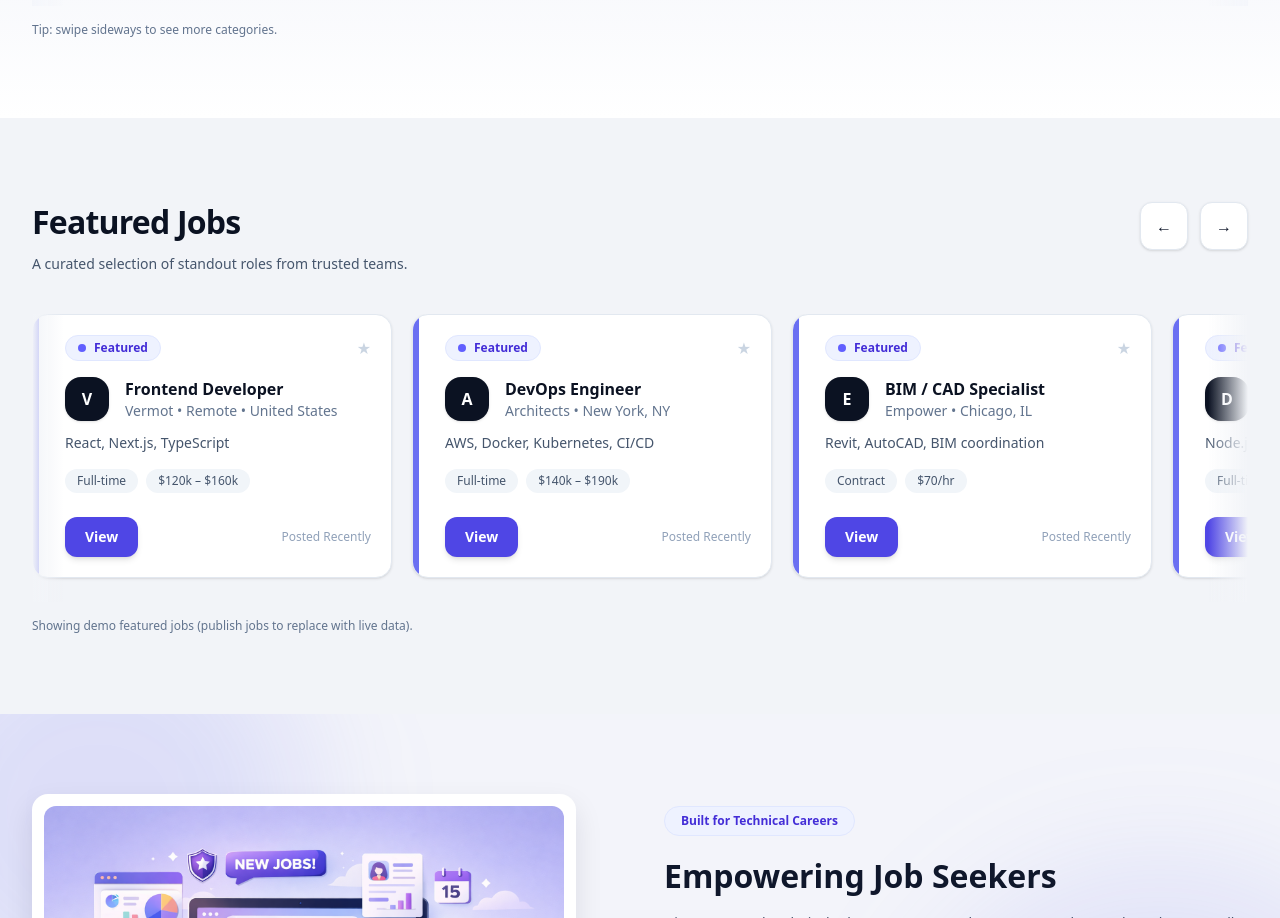
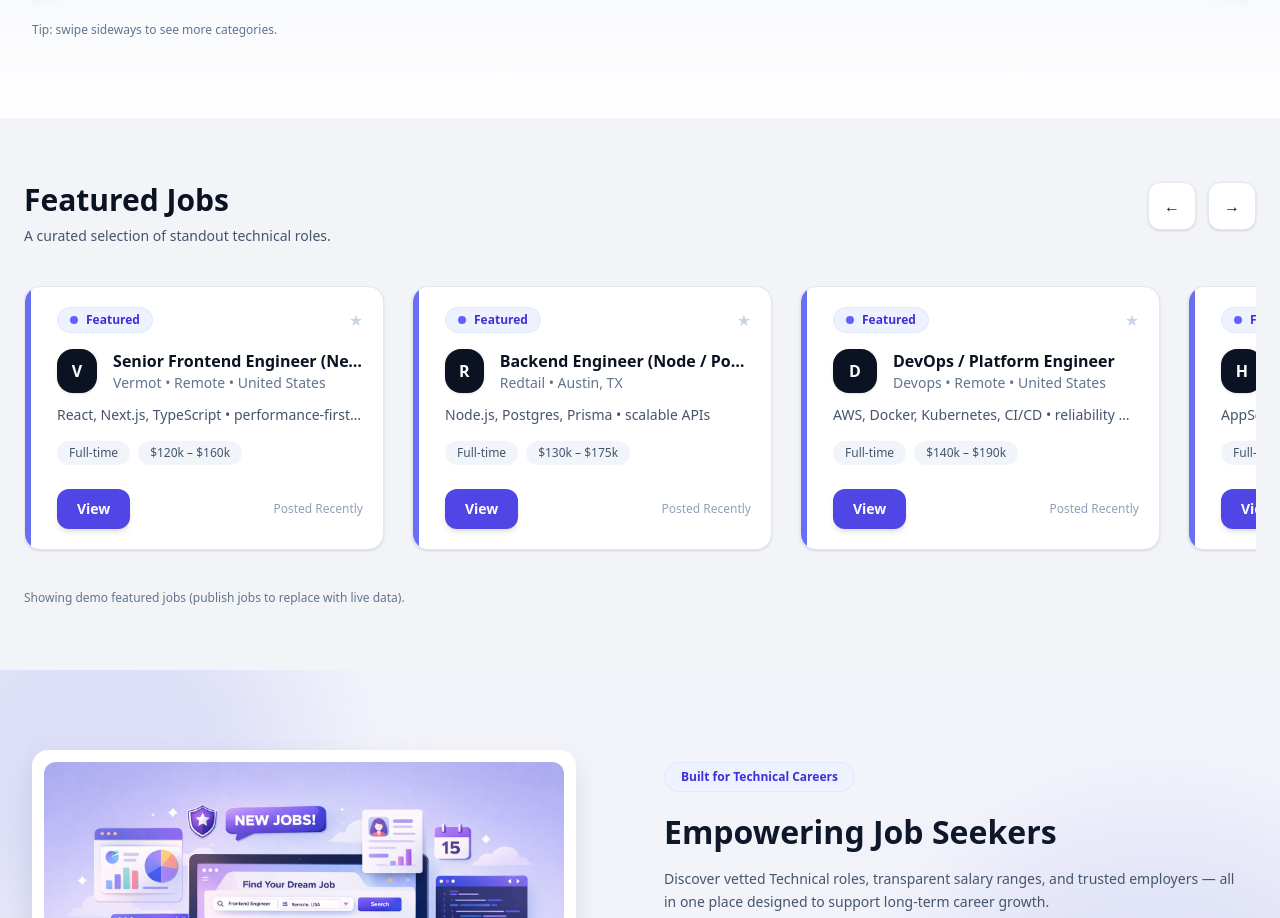
Before and after one commit to adebisidolapo/technicaljobboard, a Next.js app: page / in a window 1280 px wide. Shown: the part 1550-2468 px from the top of the page. Built offline with nearby package versions, Linux system fonts and the light colour scheme; no server answers; the database is empty.

Commit message:
update featured job sectio

```diff
--- a/components/home/FeaturedJobsSection.tsx
+++ b/components/home/FeaturedJobsSection.tsx
@@ -15,51 +15,73 @@ type FeaturedCardJob = {
   href: string;
 };
 
-// Keep UI alive even if DB has 0 jobs
+// ✅ Always keep a full “technical” fallback so UI never looks empty
 const FALLBACK_FEATURED_JOBS: FeaturedCardJob[] = [
   {
     id: "fallback-1",
-    title: "Frontend Developer",
+    title: "Senior Frontend Engineer (Next.js)",
     company: "Vermot",
     location: "Remote • United States",
-    description: "React, Next.js, TypeScript",
+    description: "React, Next.js, TypeScript • performance-first UI",
     type: "Full-time",
     pay: "$120k – $160k",
     posted: "Recently",
-    href: "/all-jobs",
+    href: "/all-jobs?q=Frontend&remote=true",
   },
   {
     id: "fallback-2",
-    title: "DevOps Engineer",
-    company: "Architects",
-    location: "New York, NY",
-    description: "AWS, Docker, Kubernetes, CI/CD",
+    title: "Backend Engineer (Node / Postgres)",
+    company: "Redtail",
+    location: "Austin, TX",
+    description: "Node.js, Postgres, Prisma • scalable APIs",
+    type: "Full-time",
+    pay: "$130k – $175k",
+    posted: "Recently",
+    href: "/all-jobs?q=Backend",
+  },
+  {
+    id: "fallback-3",
+    title: "DevOps / Platform Engineer",
+    company: "Devops",
+    location: "Remote • United States",
+    description: "AWS, Docker, Kubernetes, CI/CD • reliability & automation",
     type: "Full-time",
     pay: "$140k – $190k",
     posted: "Recently",
-    href: "/all-jobs",
-  },
-  {
-    id: "fallback-3",
-    title: "BIM / CAD Specialist",
-    company: "Empower",
-    location: "Chicago, IL",
-    description: "Revit, AutoCAD, BIM coordination",
-    type: "Contract",
-    pay: "$70/hr",
-    posted: "Recently",
-    href: "/all-jobs",
+    href: "/all-jobs?q=DevOps&remote=true",
   },
   {
     id: "fallback-4",
-    title: "Backend Engineer",
-    company: "Devops",
-    location: "Remote",
-    description: "Node.js, Postgres, Prisma",
+    title: "Security Engineer (AppSec)",
+    company: "Hired Engineer",
+    location: "Remote • United States",
+    description: "AppSec, cloud controls, secure-by-default SDLC",
     type: "Full-time",
-    pay: "$130k – $175k",
+    pay: "$145k – $200k",
     posted: "Recently",
-    href: "/all-jobs",
+    href: "/all-jobs?q=Security&remote=true",
+  },
+  {
+    id: "fallback-5",
+    title: "Data Engineer",
+    company: "Architects",
+    location: "New York, NY",
+    description: "Pipelines, data quality, analytics foundations",
+    type: "Full-time",
+    pay: "$125k – $175k",
+    posted: "Recently",
+    href: "/all-jobs?q=Data",
+  },
+  {
+    id: "fallback-6",
+    title: "Site Reliability Engineer (SRE)",
+    company: "NovaTech",
+    location: "Remote • United States",
+    description: "Observability, incident response, SLAs, tooling",
+    type: "Full-time",
+    pay: "$135k – $185k",
+    posted: "Recently",
+    href: "/all-jobs?q=SRE&remote=true",
   },
 ];
 
@@ -99,8 +121,7 @@ function payText(j: ApiJob) {
   const min = j.salaryMin ?? null;
   const max = j.salaryMax ?? null;
 
-  if (min && max)
-    return `$${Number(min).toLocaleString()} – $${Number(max).toLocaleString()}`;
+  if (min && max) return `$${Number(min).toLocaleString()} – $${Number(max).toLocaleString()}`;
   if (min) return `From $${Number(min).toLocaleString()}`;
   if (max) return `Up to $${Number(max).toLocaleString()}`;
   return "—";
@@ -130,9 +151,9 @@ export default function FeaturedJobsSection() {
   const [items, setItems] = useState<FeaturedCardJob[]>([]);
   const [loading, setLoading] = useState(true);
 
+  // ✅ If API returns nothing or fails, keep full fallback list
   const displayJobs = useMemo(() => {
-    if (!items.length) return FALLBACK_FEATURED_JOBS;
-    return items;
+    return items.length ? items : FALLBACK_FEATURED_JOBS;
   }, [items]);
 
   useEffect(() => {
@@ -142,15 +163,11 @@ export default function FeaturedJobsSection() {
       try {
         setLoading(true);
 
-        const res = await fetch("/api/jobs/search?take=12&skip=0", {
-          cache: "no-store",
-        });
-
+        const res = await fetch("/api/jobs/search?take=12&skip=0", { cache: "no-store" });
         const text = await res.text();
         const data = text ? JSON.parse(text) : null;
 
-        if (!res.ok || data?.ok === false)
-          throw new Error(data?.error || "Failed to load");
+        if (!res.ok || data?.ok === false) throw new Error(data?.error || "Failed to load");
 
         const apiItems: ApiJob[] = data?.items ?? [];
         const mapped = apiItems.map(toCardJob);
@@ -170,35 +187,27 @@ export default function FeaturedJobsSection() {
   }, []);
 
   const scrollBy = (dx: number) => {
-    document
-      .getElementById("featured-carousel")
-      ?.scrollBy({ left: dx, behavior: "smooth" });
+    document.getElementById("featured-carousel")?.scrollBy({ left: dx, behavior: "smooth" });
   };
 
   return (
-    <section
-      id="featured"
-      className="relative overflow-hidden bg-[#F2F4F8] py-14 sm:py-16 md:py-20"
-    >
-      <div className="mx-auto w-full max-w-7xl px-4 sm:px-6 lg:px-8">
-        <div className="flex flex-col gap-4 sm:flex-row sm:items-start sm:justify-between">
+    <section id="featured" className="relative overflow-hidden py-16 bg-[#F2F4F8]">
+      <div className="max-w-7xl mx-auto px-6">
+        <div className="flex items-start justify-between gap-6">
           <div>
-            <h2 className="text-[clamp(1.5rem,3vw,2rem)] font-extrabold tracking-tight text-[#0B1222]">
+            <h2 className="text-2xl md:text-3xl font-extrabold text-[#0B1222]">
               Featured Jobs
             </h2>
             <p className="mt-2 text-sm text-slate-600">
-              {loading
-                ? "Loading live jobs…"
-                : "A curated selection of standout roles from trusted teams."}
+              {loading ? "Loading live jobs…" : "A curated selection of standout technical roles."}
             </p>
           </div>
 
-          {/* Controls: stack nicely on mobile */}
-          <div className="flex items-center gap-3 sm:mt-1">
+          <div className="flex items-center gap-3">
             <button
               type="button"
               onClick={() => scrollBy(-520)}
-              className="h-12 w-12 rounded-xl border border-slate-200 bg-white shadow-sm transition hover:shadow-md flex items-center justify-center"
+              className="h-12 w-12 rounded-xl bg-white border border-slate-200 shadow-sm hover:shadow-md transition flex items-center justify-center"
               aria-label="Scroll left"
             >
               ←
@@ -206,7 +215,7 @@ export default function FeaturedJobsSection() {
             <button
               type="button"
               onClick={() => scrollBy(520)}
-              className="h-12 w-12 rounded-xl border border-slate-200 bg-white shadow-sm transition hover:shadow-md flex items-center justify-center"
+              className="h-12 w-12 rounded-xl bg-white border border-slate-200 shadow-sm hover:shadow-md transition flex items-center justify-center"
               aria-label="Scroll right"
             >
               →
@@ -214,21 +223,21 @@ export default function FeaturedJobsSection() {
           </div>
         </div>
 
-        <div className="relative mt-8 sm:mt-10">
+        <div className="relative mt-10">
           <div
             id="featured-carousel"
-            className="no-scrollbar flex w-full gap-5 overflow-x-auto pb-6 pr-2 scroll-smooth snap-x snap-mandatory"
+            className="no-scrollbar flex gap-7 overflow-x-auto pb-6 scroll-smooth snap-x snap-mandatory w-full pr-6"
           >
             {displayJobs.map((job) => (
               <article
                 key={job.id}
-                className="snap-start flex-none w-[290px] xs:w-[320px] sm:w-[360px] bg-white rounded-2xl border border-slate-200 shadow-sm hover:shadow-lg transition relative overflow-hidden"
+                className="snap-start flex-none w-[320px] sm:w-[360px] bg-white rounded-2xl border border-slate-200 shadow-sm hover:shadow-lg transition relative overflow-hidden"
               >
                 <div className="absolute left-0 top-0 h-full w-1.5 bg-[var(--brand-purple)]" />
 
                 <div className="p-5 pl-8">
                   <div className="flex items-center justify-between">
-                    <span className="inline-flex items-center gap-2 rounded-full border border-indigo-100 bg-indigo-50 px-3 py-1 text-xs font-semibold text-indigo-700">
+                    <span className="inline-flex items-center gap-2 text-xs font-semibold px-3 py-1 rounded-full bg-indigo-50 text-indigo-700 border border-indigo-100">
                       <span className="h-2 w-2 rounded-full bg-indigo-500" />
                       Featured
                     </span>
@@ -236,7 +245,7 @@ export default function FeaturedJobsSection() {
                     <button
                       type="button"
                       aria-label="Save job"
-                      className="text-slate-300 transition hover:text-slate-600"
+                      className="text-slate-300 hover:text-slate-600 transition"
                     >
                       ★
                     </button>
@@ -244,28 +253,26 @@ export default function FeaturedJobsSection() {
 
                   <div className="mt-4 flex items-center gap-4">
                     <div className="h-11 w-11 rounded-2xl bg-[#0B1222] text-white flex items-center justify-center font-extrabold shadow-sm">
-                      {job.company?.charAt(0) || "•"}
+                      {job.company.charAt(0)}
                     </div>
 
                     <div className="min-w-0">
-                      <h3 className="truncate text-base font-extrabold text-[#0B1222]">
+                      <h3 className="text-base font-extrabold text-[#0B1222] truncate">
                         {job.title}
                       </h3>
-                      <p className="truncate text-sm text-slate-500">
+                      <p className="text-sm text-slate-500 truncate">
                         {job.company} • {job.location}
                       </p>
                     </div>
                   </div>
 
-                  <p className="mt-3 text-sm text-slate-600 line-clamp-2">
-                    {job.description}
-                  </p>
+                  <p className="mt-3 text-sm text-slate-600 truncate">{job.description}</p>
 
                   <div className="mt-4 flex flex-wrap gap-2">
-                    <span className="rounded-full bg-slate-100 px-3 py-1 text-xs text-slate-600">
+                    <span className="text-xs px-3 py-1 rounded-full bg-slate-100 text-slate-600">
                       {job.type}
                     </span>
-                    <span className="rounded-full bg-slate-100 px-3 py-1 text-xs text-slate-600">
+                    <span className="text-xs px-3 py-1 rounded-full bg-slate-100 text-slate-600">
                       {job.pay}
                     </span>
                   </div>
@@ -273,31 +280,20 @@ export default function FeaturedJobsSection() {
                   <div className="mt-6 flex items-center justify-between">
                     <Link
                       href={job.href}
-                      className="btn-primary inline-flex rounded-xl px-5 py-2.5 text-sm font-semibold shadow-md"
+                      className="btn-primary px-5 py-2.5 rounded-xl text-sm font-semibold shadow-md inline-flex"
                     >
                       View
                     </Link>
 
-                    <span className="text-xs text-slate-400">
-                      Posted {job.posted}
-                    </span>
+                    <span className="text-xs text-slate-400">Posted {job.posted}</span>
                   </div>
                 </div>
               </article>
             ))}
           </div>
-
-          {/* subtle fade edges */}
-          <div
-            className="pointer-events-none absolute inset-y-0 left-0 w-8 bg-gradient-to-r from-[#F2F4F8] to-transparent"
-            aria-hidden
-          />
-          <div
-            className="pointer-events-none absolute inset-y-0 right-0 w-10 bg-gradient-to-l from-[#F2F4F8] to-transparent"
-            aria-hidden
-          />
         </div>
 
+        {/* ✅ This line makes it clear it’s demo data (only when fallback is being used) */}
         {!loading && items.length === 0 && (
           <div className="mt-4 text-xs text-slate-500">
             Showing demo featured jobs (publish jobs to replace with live data).
```
